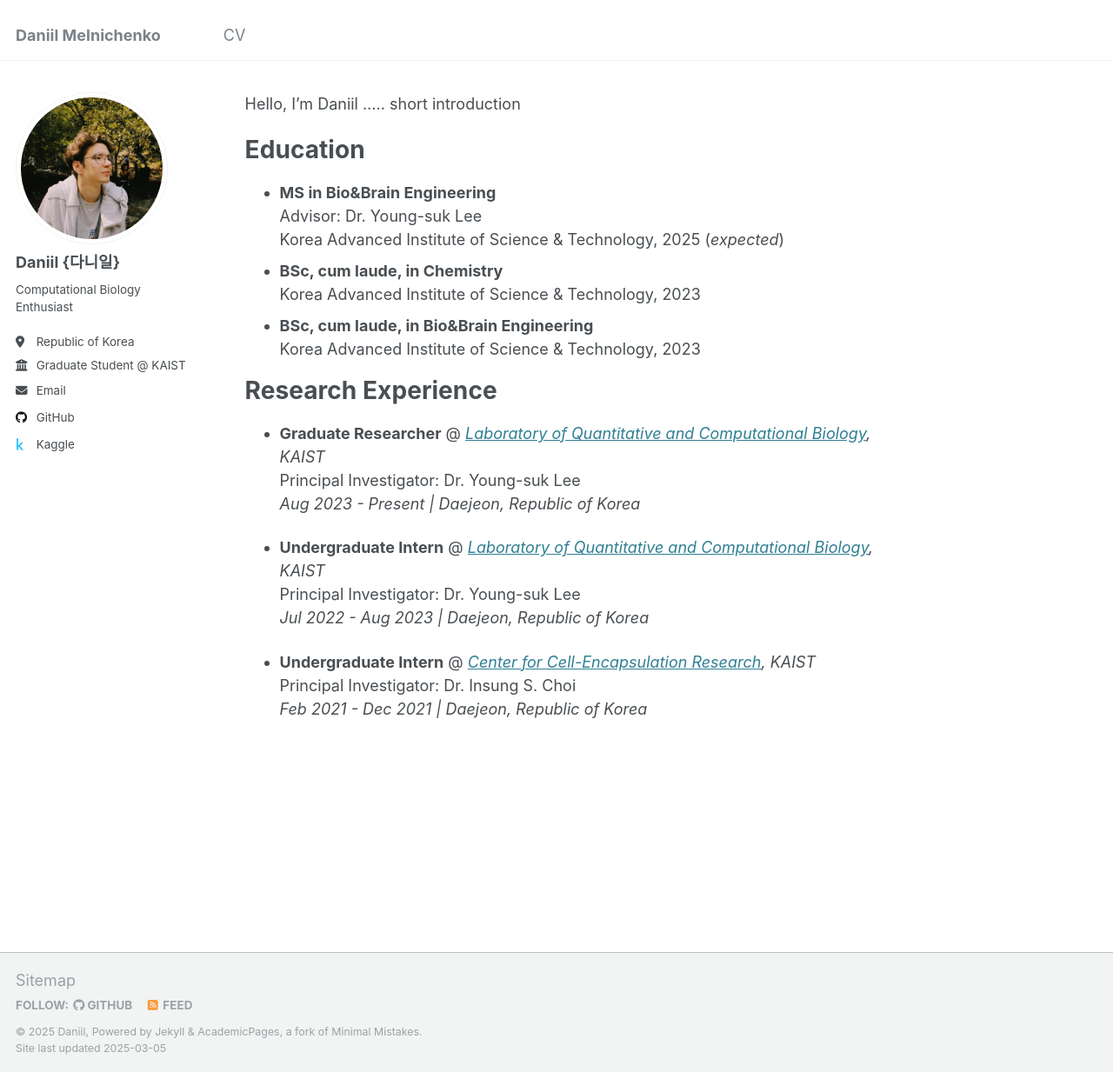
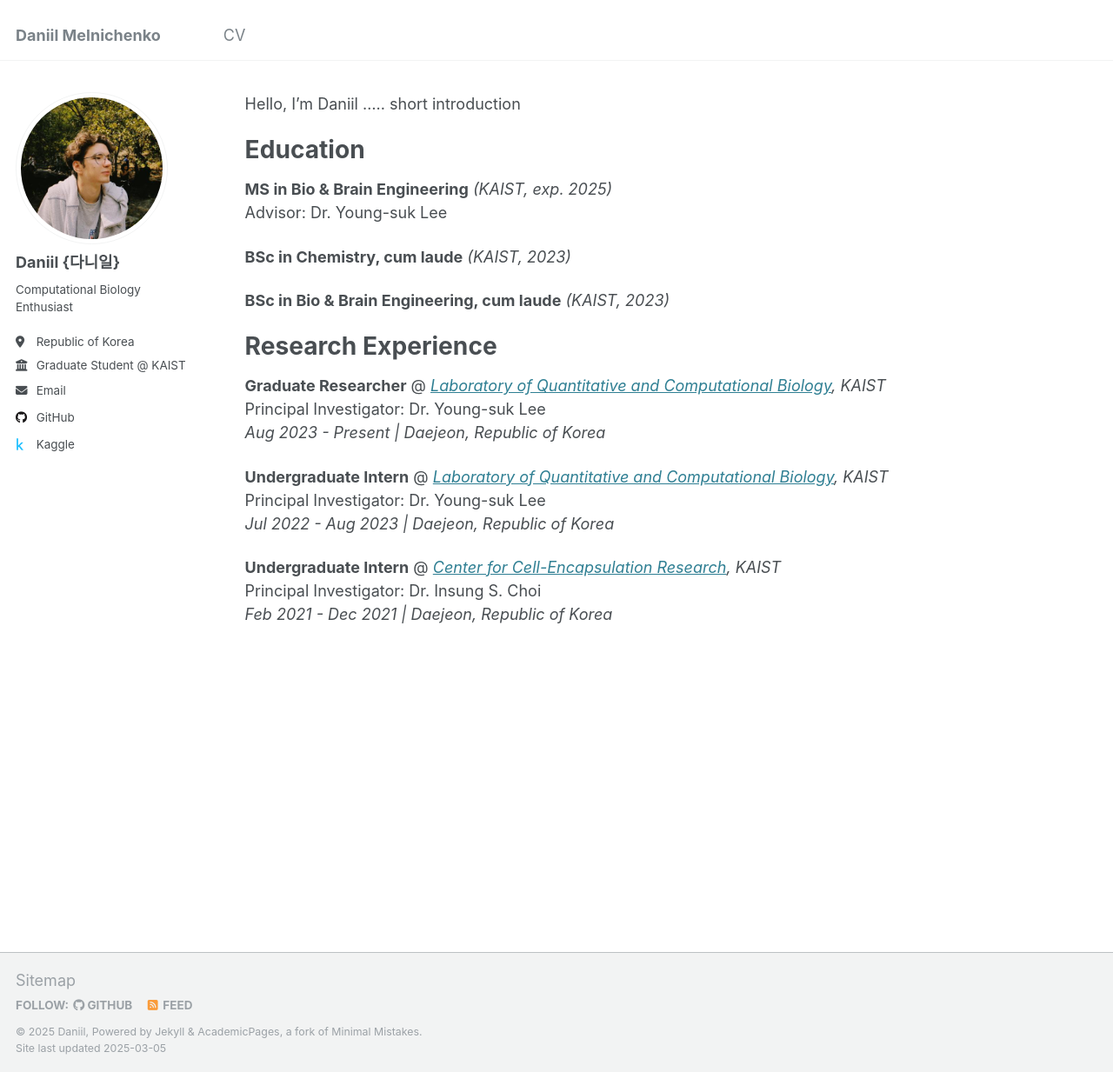
Before and after one commit to daniilmelnichenko/daniilmelnichenko.github.io, a Jekyll site: the page built from _pages/about.md, in a window 1280 px wide and 1233 px high. Shown: the whole window at 87% size. Built offline with Jekyll 4.4.1, drawn with Linux system fonts in a browser that asks for light colours.

Commit message:
cv update

```diff
--- a/_pages/about.md
+++ b/_pages/about.md
@@ -14,33 +14,31 @@ Hello, I'm Daniil ..... short introduction
 Education
 ======
 
-* **MS in Bio&Brain Engineering**
+**MS in Bio & Brain Engineering** *(KAIST, exp. 2025)*
   <span style="display: inline-block; width: 100%;">Advisor: Dr. Young-suk Lee</span>
-  <span style="display: inline-block; width: 100%;">Korea Advanced Institute of Science & Technology, 2025 (*expected*)</span>
-* **BSc, cum laude, in Chemistry**
-  <span style="display: inline-block; width: 100%;">Korea Advanced Institute of Science & Technology, 2023</span>
-* **BSc, cum laude, in Bio&Brain Engineering**
-  <span style="display: inline-block; width: 100%;">Korea Advanced Institute of Science & Technology, 2023</span>
+
+**BSc in Chemistry, cum laude** *(KAIST, 2023)*
+
+**BSc in Bio & Brain Engineering, cum laude** *(KAIST, 2023)*
+
 
 
 Research Experience
 ======
-* **Graduate Researcher** @ *[Laboratory of Quantitative and Computational Biology](https://young.kaist.ac.kr/), KAIST*
+**Graduate Researcher** @ *[Laboratory of Quantitative and Computational Biology](https://young.kaist.ac.kr/), KAIST*
 <span style="display: inline-block; width: 100%;">Principal Investigator: Dr. Young-suk Lee</span>
 <span style="display: inline-block; width: 100%;">*Aug 2023 - Present | Daejeon, Republic of Korea*</span>
 
-* **Undergraduate Intern** @ *[Laboratory of Quantitative and Computational Biology](https://young.kaist.ac.kr/), KAIST*
+**Undergraduate Intern** @ *[Laboratory of Quantitative and Computational Biology](https://young.kaist.ac.kr/), KAIST*
 <span style="display: inline-block; width: 100%;">Principal Investigator: Dr. Young-suk Lee</span>
 <span style="display: inline-block; width: 100%;">*Jul 2022 - Aug 2023 | Daejeon, Republic of Korea*</span>
 
-* **Undergraduate Intern** @ *[Center for Cell-Encapsulation Research](http://cisgroup.kaist.ac.kr/index.html), KAIST*
+**Undergraduate Intern** @ *[Center for Cell-Encapsulation Research](http://cisgroup.kaist.ac.kr/index.html), KAIST*
 <span style="display: inline-block; width: 100%;">Principal Investigator: Dr. Insung S. Choi</span>
 <span style="display: inline-block; width: 100%;">*Feb 2021 - Dec 2021 | Daejeon, Republic of Korea*</span>
-
 <!-- Publications
 ======
 **to be updated soon**
-
 Posters and Talks
 ======
 **to be updated soon** -->
```
Also changed, not shown: _pages/cv.md (+3 -3 lines).
